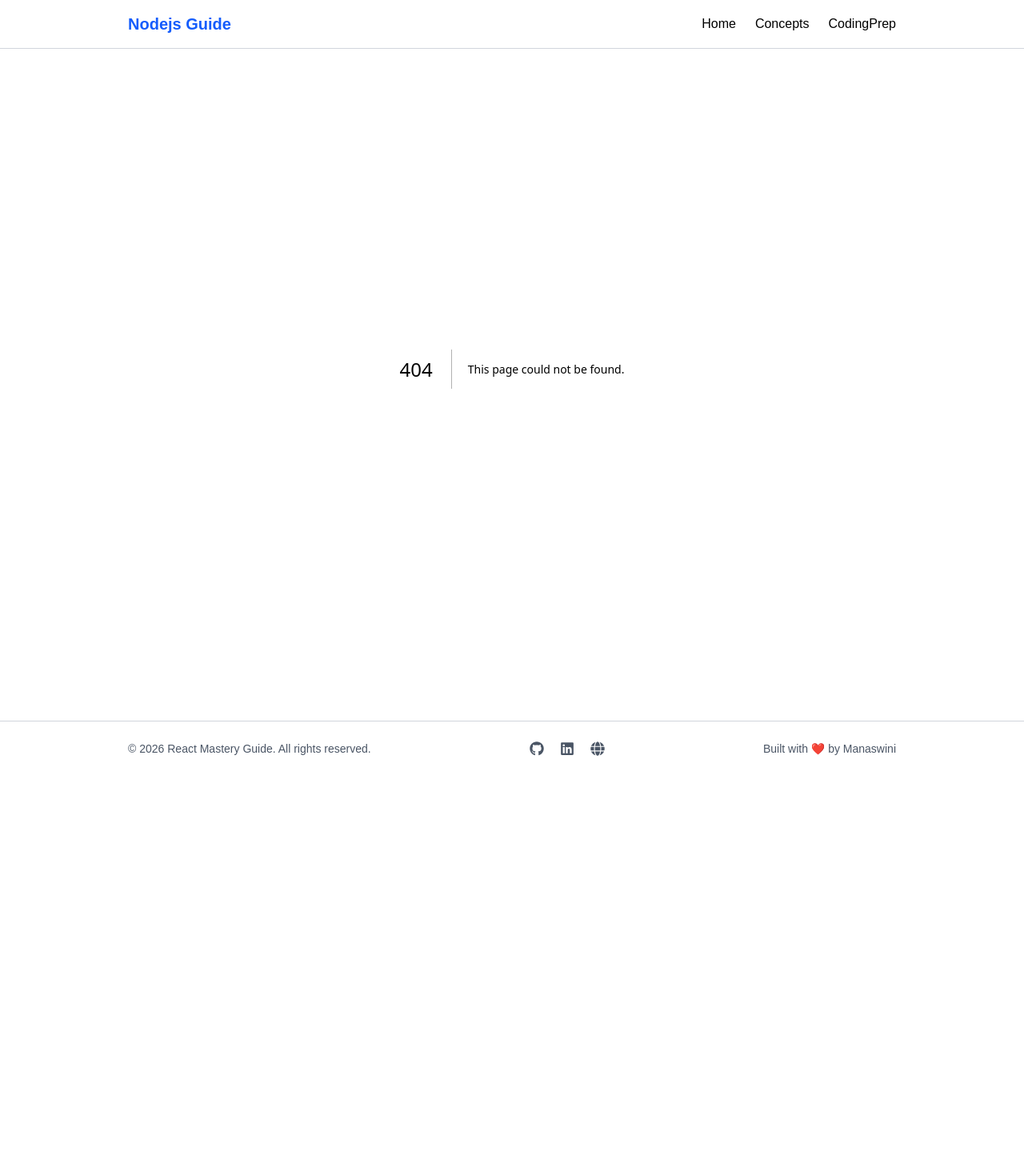
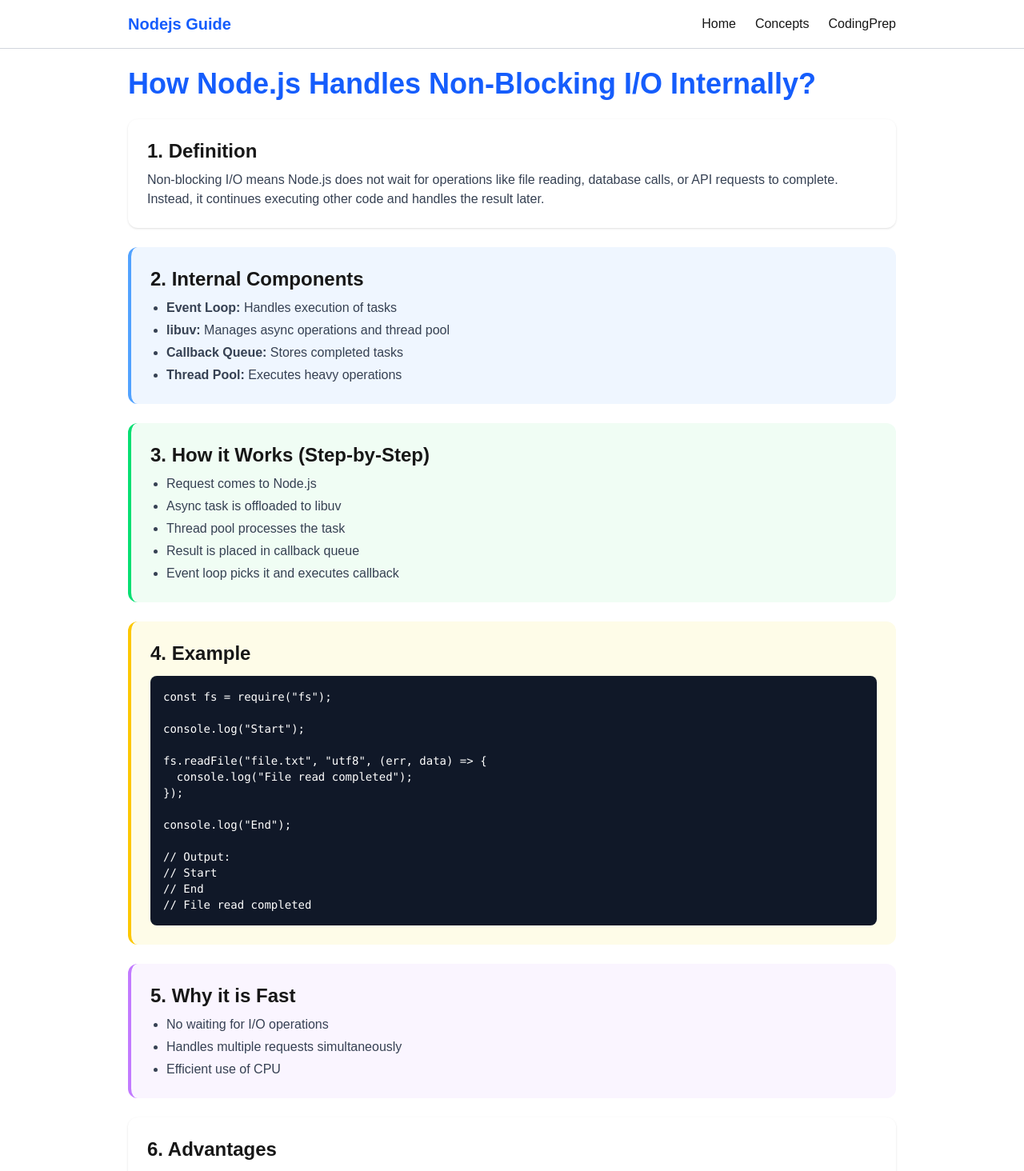
Before and after one commit to Monisasmal/NodeJS-Concepts, a Next.js app: page /concepts/NonBlockingIOInternal in a window 1280 px wide. Before the commit this address had no page. Shown: the top 1464 px of the page at 80% size. Before the commit the page ends 970 px from the top, so only its background shows below. Built offline with nearby package versions, Linux system fonts and the light colour scheme.

Commit message:
update concept

```diff
--- /dev/null
+++ b/src/app/concepts/NonBlockingIOInternal/page.tsx
@@ -0,0 +1,99 @@
+export default function NonBlockingIOInternal() {
+  return (
+    <div className="w-full max-w-5xl mx-auto px-4 sm:px-6 lg:px-8 py-6">
+
+      <h1 className="text-2xl sm:text-3xl md:text-4xl font-bold text-blue-600 mb-6">
+        How Node.js Handles Non-Blocking I/O Internally?
+      </h1>
+
+      {/* Definition */}
+      <section className="mb-6 bg-white shadow-sm rounded-xl p-4 sm:p-6">
+        <h2 className="text-lg sm:text-xl md:text-2xl font-semibold mb-2">
+          1. Definition
+        </h2>
+        <p className="text-sm sm:text-base text-gray-700">
+          Non-blocking I/O means Node.js does not wait for operations like file
+          reading, database calls, or API requests to complete. Instead, it
+          continues executing other code and handles the result later.
+        </p>
+      </section>
+
+      {/* Internal Components */}
+      <section className="mb-6 bg-blue-50 border-l-4 border-blue-400 rounded-xl p-4 sm:p-6">
+        <h2 className="text-lg sm:text-xl md:text-2xl font-semibold mb-2">
+          2. Internal Components
+        </h2>
+        <ul className="list-disc ml-5 text-sm sm:text-base text-gray-700 space-y-1">
+          <li><b>Event Loop:</b> Handles execution of tasks</li>
+          <li><b>libuv:</b> Manages async operations and thread pool</li>
+          <li><b>Callback Queue:</b> Stores completed tasks</li>
+          <li><b>Thread Pool:</b> Executes heavy operations</li>
+        </ul>
+      </section>
+
+      {/* How it Works */}
+      <section className="mb-6 bg-green-50 border-l-4 border-green-400 rounded-xl p-4 sm:p-6">
+        <h2 className="text-lg sm:text-xl md:text-2xl font-semibold mb-2">
+          3. How it Works (Step-by-Step)
+        </h2>
+        <ul className="list-disc ml-5 text-sm sm:text-base text-gray-700 space-y-1">
+          <li>Request comes to Node.js</li>
+          <li>Async task is offloaded to libuv</li>
+          <li>Thread pool processes the task</li>
+          <li>Result is placed in callback queue</li>
+          <li>Event loop picks it and executes callback</li>
+        </ul>
+      </section>
+
+      {/* Example */}
+      <section className="mb-6 bg-yellow-50 border-l-4 border-yellow-400 rounded-xl p-4 sm:p-6">
+        <h2 className="text-lg sm:text-xl md:text-2xl font-semibold mb-3">
+          4. Example
+        </h2>
+
+        <pre className="bg-gray-900 text-white p-3 sm:p-4 rounded-lg overflow-x-auto text-xs sm:text-sm">
+{`const fs = require("fs");
+
+console.log("Start");
+
+fs.readFile("file.txt", "utf8", (err, data) => {
+  console.log("File read completed");
+});
+
+console.log("End");
+
+// Output:
+// Start
+// End
+// File read completed`}
+        </pre>
+      </section>
+
+      {/* Why it's Fast */}
+      <section className="mb-6 bg-purple-50 border-l-4 border-purple-400 rounded-xl p-4 sm:p-6">
+        <h2 className="text-lg sm:text-xl md:text-2xl font-semibold mb-2">
+          5. Why it is Fast
+        </h2>
+        <ul className="list-disc ml-5 text-sm sm:text-base text-gray-700 space-y-1">
+          <li>No waiting for I/O operations</li>
+          <li>Handles multiple requests simultaneously</li>
+          <li>Efficient use of CPU</li>
+        </ul>
+      </section>
+
+      {/* Advantages */}
+      <section className="mb-6 bg-white shadow-sm rounded-xl p-4 sm:p-6">
+        <h2 className="text-lg sm:text-xl md:text-2xl font-semibold mb-2">
+          6. Advantages
+        </h2>
+        <ul className="list-disc ml-5 text-sm sm:text-base text-gray-700 space-y-1">
+          <li>High performance</li>
+          <li>Scalable applications</li>
+          <li>Handles real-time data efficiently</li>
+          <li>Better resource utilization</li>
+        </ul>
+      </section>
+
+    </div>
+  );
+}
--- a/src/app/concepts/page.tsx
+++ b/src/app/concepts/page.tsx
@@ -37,6 +37,7 @@ const concept = [
      {name: "What is CORS?", path:"/concepts/WhatIsCROS"},
      {name: "What is JWT?", path:"/concepts/WhatIsJWT"},
      {name: "What is bcrypt??", path:"/concepts/WhatIsBcrypt"},
+     {name: "How Node.js handles non-blocking I/O internally?", path:"/concepts/NonBlockingIOInternal"},
 ];
 
 export default function Concepts(){
--- a/src/app/page.tsx
+++ b/src/app/page.tsx
@@ -11,8 +11,8 @@ export default function Home() {
 
       {/* Hero */}
       <section className="text-center space-y-4">
-        <h1 className="text-2xl sm:text-3xl md:text-5xl font-bold text-blue-600">
-          Learn Nodejs the Right Way
+        <h1 className="text-2xl sm:text-3xl md:text-5xl font-bold text-darkblue-600">
+          Learn <span className="text-green-700">MongoDB</span> the Right Way
         </h1>
 
         <p className="text-sm sm:text-base text-gray-600 max-w-2xl mx-auto">
```
